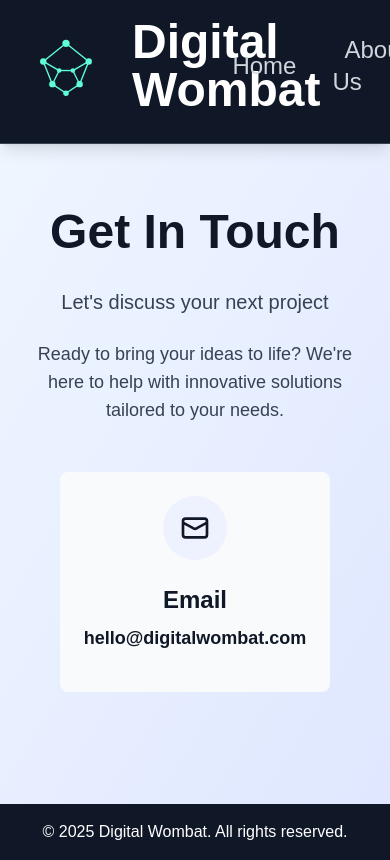
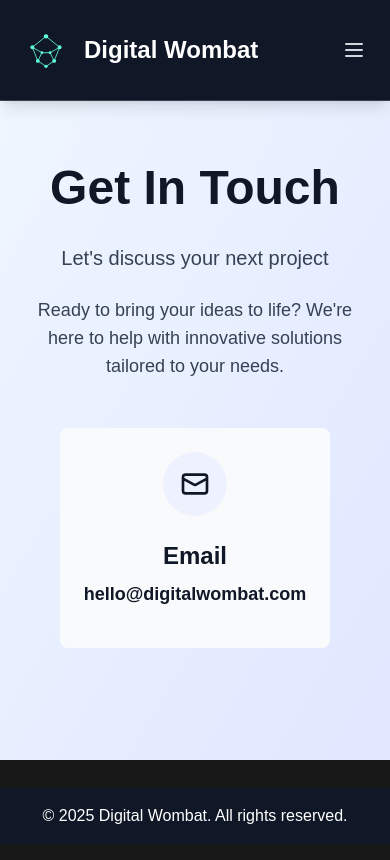
Before and after one commit to absurd-wombat/digital-wombat-website, a Next.js app: page /contact in a window 390 px wide. Built offline with nearby package versions, Linux system fonts and the light colour scheme.

Commit message:
no header text overlap for narrow screens

```diff
--- a/src/components/layout/Header.tsx
+++ b/src/components/layout/Header.tsx
@@ -1,32 +1,49 @@
 // src/components/layout/Header.tsx
+"use client";
+
 import Image from "next/image";
 import Link from "next/link";
+import { useState } from "react";
 import { NAVIGATION_ITEMS, COMPANY_INFO, LAYOUT } from "@/lib/constants";
 import { colors } from "@/lib/colors";
 
 export default function Header() {
+  const [isMobileMenuOpen, setIsMobileMenuOpen] = useState(false);
+
   return (
     <header
-      className={`fixed top-0 left-0 right-0 z-50 ${LAYOUT.headerHeight} ${colors.background.section.dark} shadow-lg border-b border-gray-700`}
+      className={`fixed top-0 left-0 right-0 z-50 ${colors.background.section.dark} shadow-lg border-b border-gray-700`}
     >
-      <div className="container mx-auto p-4 flex justify-between items-center">
+      <div
+        className={`container mx-auto p-4 ${LAYOUT.headerHeight} flex flex-col justify-center`}
+      >
+        <div className="flex justify-between items-center">
           <Link
             href="/"
             className="flex items-center hover:opacity-80 transition-opacity"
           >
-          <Image src="/wombat.svg" width={100} height={100} alt="logo" />
-          <h1 className={`text-5xl font-bold ml-4 ${colors.text.white}`}>
+            <Image
+              src="/wombat.svg"
+              width={60}
+              height={60}
+              alt="logo"
+              className="md:w-[100px] md:h-[100px]"
+            />
+            <h1
+              className={`text-2xl md:text-5xl font-bold ml-2 md:ml-4 ${colors.text.white}`}
+            >
               {COMPANY_INFO.name}
             </h1>
           </Link>
 
-        <nav>
+          {/* Desktop Navigation */}
+          <nav className="hidden md:block">
             <ul className="flex items-center space-x-6">
               {NAVIGATION_ITEMS.map((item) => (
                 <li key={item.name}>
                   <Link
                     href={item.href}
-                  className={`text-2xl font-medium text-gray-300 hover:${colors.text.white} transition-colors duration-200 px-3 py-2 rounded-md hover:bg-gray-800`}
+                    className={`text-2xl font-medium text-gray-300 hover:${colors.text.white} transition-colors duration-200 px-3 py-2 rounded-md hover:bg-gray-800 whitespace-nowrap`}
                   >
                     {item.name}
                   </Link>
@@ -34,6 +51,49 @@ export default function Header() {
               ))}
             </ul>
           </nav>
+
+          {/* Mobile Menu Button */}
+          <button
+            className="md:hidden p-2 rounded-md text-gray-300 hover:bg-gray-800 transition-colors"
+            onClick={() => setIsMobileMenuOpen(!isMobileMenuOpen)}
+            aria-label="Toggle menu"
+          >
+            <svg
+              className="w-6 h-6"
+              fill="none"
+              strokeLinecap="round"
+              strokeLinejoin="round"
+              strokeWidth="2"
+              viewBox="0 0 24 24"
+              stroke="currentColor"
+            >
+              {isMobileMenuOpen ? (
+                <path d="M6 18L18 6M6 6l12 12" />
+              ) : (
+                <path d="M4 6h16M4 12h16M4 18h16" />
+              )}
+            </svg>
+          </button>
+        </div>
+
+        {/* Mobile Navigation */}
+        {isMobileMenuOpen && (
+          <nav className="md:hidden mt-4 pb-4">
+            <ul className="flex flex-col space-y-2">
+              {NAVIGATION_ITEMS.map((item) => (
+                <li key={item.name}>
+                  <Link
+                    href={item.href}
+                    className={`block text-xl font-medium text-gray-300 hover:${colors.text.white} transition-colors duration-200 px-3 py-2 rounded-md hover:bg-gray-800`}
+                    onClick={() => setIsMobileMenuOpen(false)}
+                  >
+                    {item.name}
+                  </Link>
+                </li>
+              ))}
+            </ul>
+          </nav>
+        )}
       </div>
     </header>
   );
--- a/src/lib/constants.ts
+++ b/src/lib/constants.ts
@@ -51,8 +51,8 @@ export const NAVIGATION_ITEMS: NavigationItem[] = [
 
 // Layout constants
 export const LAYOUT = {
-  headerHeight: "h-36", // 144px - adjust this value to match your header's actual height
-  headerPadding: "pt-36", // Must match headerHeight
+  headerHeight: "min-h-[100px] md:min-h-36", // Responsive header height: 100px mobile, 144px (h-36) desktop
+  headerPadding: "pt-[100px] md:pt-36", // Must match headerHeight
 };
 
 // Company information
```
Lines whose indentation alone changed are shown as unchanged.
